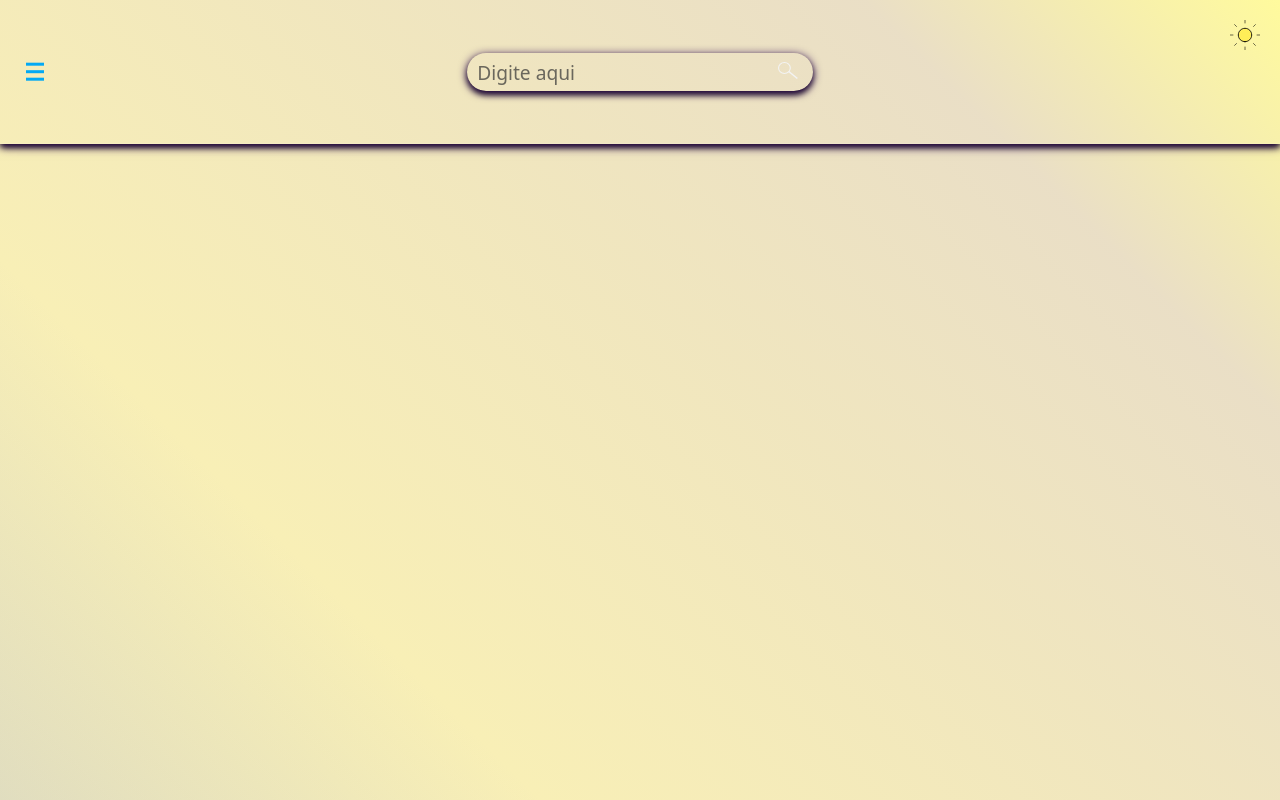
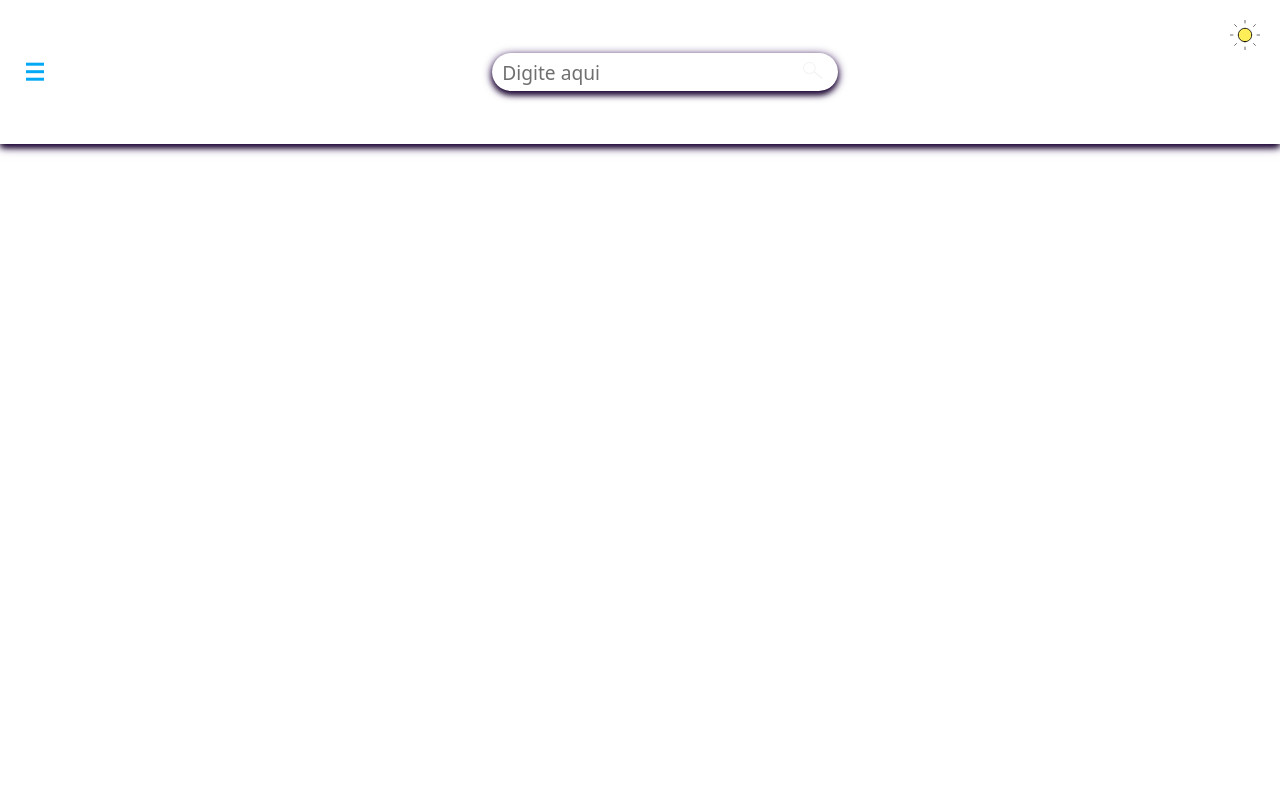
Before and after one commit to yoshtempest/manhwa-library, a Next.js app: page / in a window 1280 px wide. Built offline with nearby package versions, Linux system fonts and the light colour scheme.

Commit message:
feat: Header have a display grid now and i'm taking some colors from the light palette

```diff
--- a/src/app/globals.css
+++ b/src/app/globals.css
@@ -4,14 +4,14 @@
 :root, .light {
   --background: linear-gradient(
     45deg,
-    rgba(255, 238, 88, 0.2) 0%,
+    /* rgba(255, 238, 88, 0.2) 0%, */
     rgba(149, 117, 205, 0.2) 80%,
-    rgba(255, 255, 0, 0.2) 100%
+    rgba(255, 255, 0, 0.5) 100%
   ),
   linear-gradient(
     45deg,
-    #D9D9D9 0%,
-    #FFF9C4 26%,
+    /* #D9D9D9 0%, */
+    /* #FFF9C4 26%, */
     #FFF9C4 100%
   );
   --foreground: #333333;
--- a/src/components/Header/styles.module.css
+++ b/src/components/Header/styles.module.css
@@ -1,5 +1,6 @@
 .Container {
-    display: flex;
+    display: grid;
+    grid-template-columns: auto 1fr auto;
     align-items: center;
     width: 100vw;
     height: 18vh;
@@ -7,16 +8,14 @@
         0 2px 10px rgba(46, 8, 84, 1),
         0 4px 6px -1px rgba(0, 0, 0, 1),
         inset 0 -1px 0 rgba(255, 255, 255, 0.1);
-    position: relative;
 }
 
 .BurgerContainer {
-    position: absolute;
-    left: 20px; /* Distância da borda esquerda */
-    z-index: 10; /* Garante que fique acima de outros elementos se necessário */
+    grid-column: 1;
+    padding-left: 20px;
 }
 
 .NavBarContainer {
-    margin: 0 auto; /* Centraliza a NavBar */
-    width: fit-content; /* Ajusta ao conteúdo */
+    grid-column: 2;
+    margin: 0 auto;
 }
```
